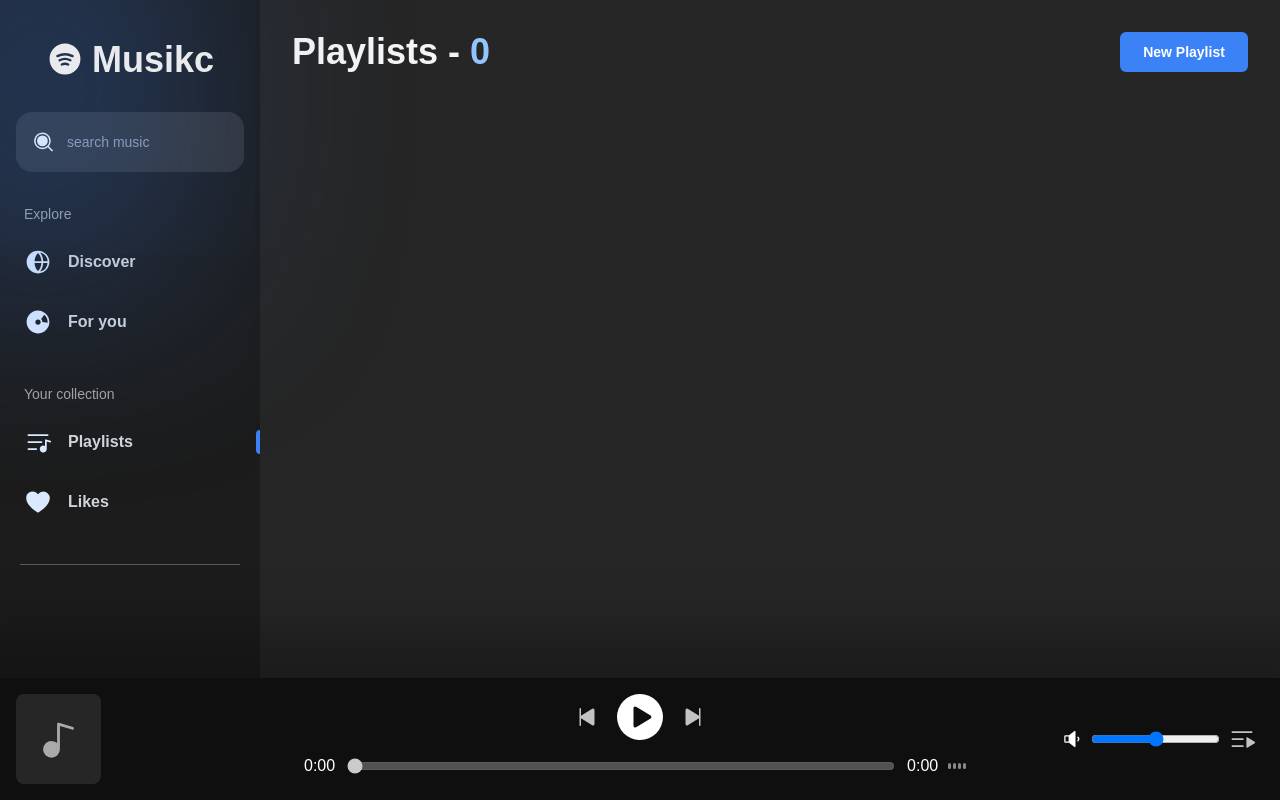
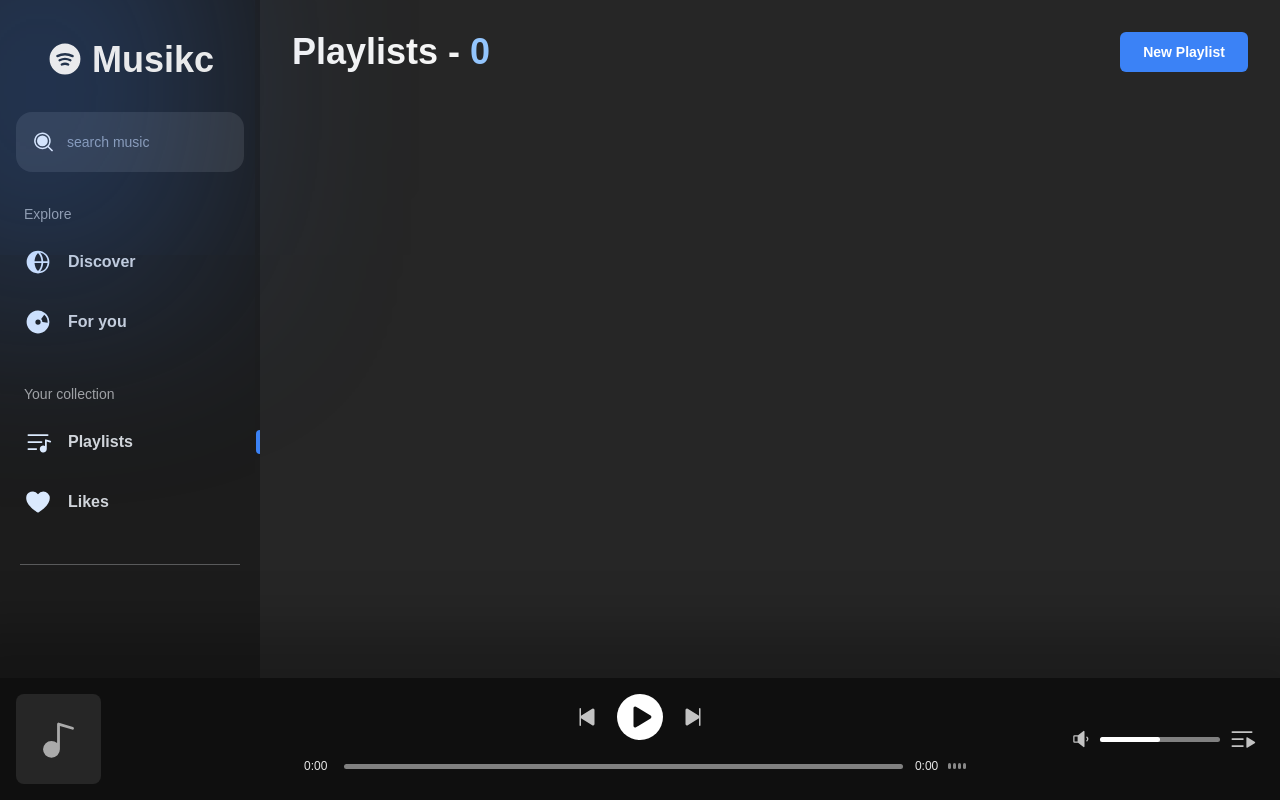
Before and after one commit to edudotdev/music-app, a Next.js app: page /playlists in a window 1280 px wide. Built offline with nearby package versions, Linux system fonts and the light colour scheme.

Commit message:
feat: implement radix ui range

```diff
--- a/src/components/atoms/ControlTime/index.tsx
+++ b/src/components/atoms/ControlTime/index.tsx
@@ -1,4 +1,5 @@
-import { RefObject, useEffect, useState } from 'react'
+import { RefObject, useState } from 'react'
+import * as Slider from '@radix-ui/react-slider'
 
 interface ControlTimeProps {
   active: boolean
@@ -15,42 +16,28 @@ export const ControlTime = ({
   currentTime,
   setCurrentTime
 }:ControlTimeProps) => {
-
-  const handleSeek = (event: React.SyntheticEvent<HTMLInputElement>) => {
-    const target = event.target as HTMLInputElement;
-    const newCurrentTime = parseFloat(target.value);
+  const handleSeek = (value: number[]) => {
+    const newCurrentTime = value[0]
     setCurrentTime(newCurrentTime);
-
     if(audioRef.current) audioRef.current.currentTime = newCurrentTime
   }
-
-  const MS = {
-    SECOND: 1000,
-    MINUTE: 1000 * 60,
-    HOUR: 1000 * 60 * 60,
-    DAY: 1000 * 60 * 60 * 24,
-  } as const
 
   const secondsToMinutes = (time: number) => {
     let minutes = Math.floor(time / 60);
     let seconds = time % 60;
-
-
     return `${minutes}:${seconds < 10? (`0${Math.floor(seconds)}`) : Math.floor(seconds)}`
   }
 
   return (
-    <div className='flex gap-3'>
-      <p className='text-white'>{secondsToMinutes(currentTime)}</p>
-      <input
-        type="range"
-        value={currentTime}
-        max={duration}
-        onChange={handleSeek}
-        className='w-full'
-        disabled={Boolean(!active)}
-      />
-      <p className='text-white'>{secondsToMinutes(duration)}</p>
+    <div className='flex items-center'>
+      <p className='text-neutral-200 text-xs w-[45px]'>{secondsToMinutes(currentTime)}</p>
+      <Slider.Root className="SliderRoot w-full" value={[currentTime]} defaultValue={[currentTime]} min={0} max={duration} onValueChange={handleSeek} >
+        <Slider.Track className="SliderTrack">
+          <Slider.Range className="SliderRange" />
+        </Slider.Track>
+        <Slider.Thumb className="SliderThumb" />
+      </Slider.Root>
+      <p className='text-neutral-200 text-xs ml-3'>{secondsToMinutes(duration)}</p>
     </div>
   )
 }
--- a/src/components/atoms/ControlVolume/index.tsx
+++ b/src/components/atoms/ControlVolume/index.tsx
@@ -1,5 +1,6 @@
 import { SpeakerX, SpeakerNone, SpeakerLow, SpeakerHigh } from 'phosphor-react';
 import React, { RefObject, useEffect, useState } from 'react'
+import * as Slider from '@radix-ui/react-slider'
 
 interface ControlVolumeProps {
   audioRef: RefObject<HTMLAudioElement>
@@ -18,30 +19,35 @@ export const ControlVolume = ({
       audioRef.current!.volume = volume
       setVolume(volume)
     }
-  }, [audioRef]);
+  }, [audioRef])
 
   useEffect(() => {
-    if (audioRef?.current) audioRef.current.volume = volume
-  }, [volume])
+     if (audioRef?.current) audioRef.current.volume = volume
+  }, [volume, audioRef])
 
-  const handleVolumeChange = (event: React.ChangeEvent<HTMLInputElement>) => {
-    const newVolume = parseFloat(event.target.value)
+  const handleVolumeChange = (value: number[]) => {
+    const newVolume = value[0]
     localStorage.setItem('volume', volume.toString())
     setVolume(newVolume)
   }
 
   const handleMute = () => {
-    {volume === 0? setVolume(.50) :setVolume(0) }
+    {volume === 0? setVolume(.50) : setVolume(0)}
   }
 
   return (
     <div className='flex gap-2 items-center'>
-      <button onClick={handleMute}>
+      <button onClick={handleMute} className='opacity-75 hover:opacity-100'>
         {volume === 0 && <SpeakerX size={20} color="#fff" weight="fill" />}
         {(volume > 0 && volume <= 0.5) && <SpeakerLow size={20} color="#fff" weight="fill" />}
         {(volume > 0.5 && volume <= 1) && <SpeakerHigh size={20} color="#fff" weight="fill" />}
       </button>
-      <input type="range" min="0" max="1" step="0.01" value={volume} onChange={handleVolumeChange} />
+      <Slider.Root className="SliderRoot w-[120px]" value={[volume]} defaultValue={[volume]} step={0.01} min={0} max={1} onValueChange={handleVolumeChange} >
+        <Slider.Track className="SliderTrack">
+          <Slider.Range className="SliderRange" />
+        </Slider.Track>
+        <Slider.Thumb className="SliderThumb" />
+      </Slider.Root>
     </div>
   )
 }
```
